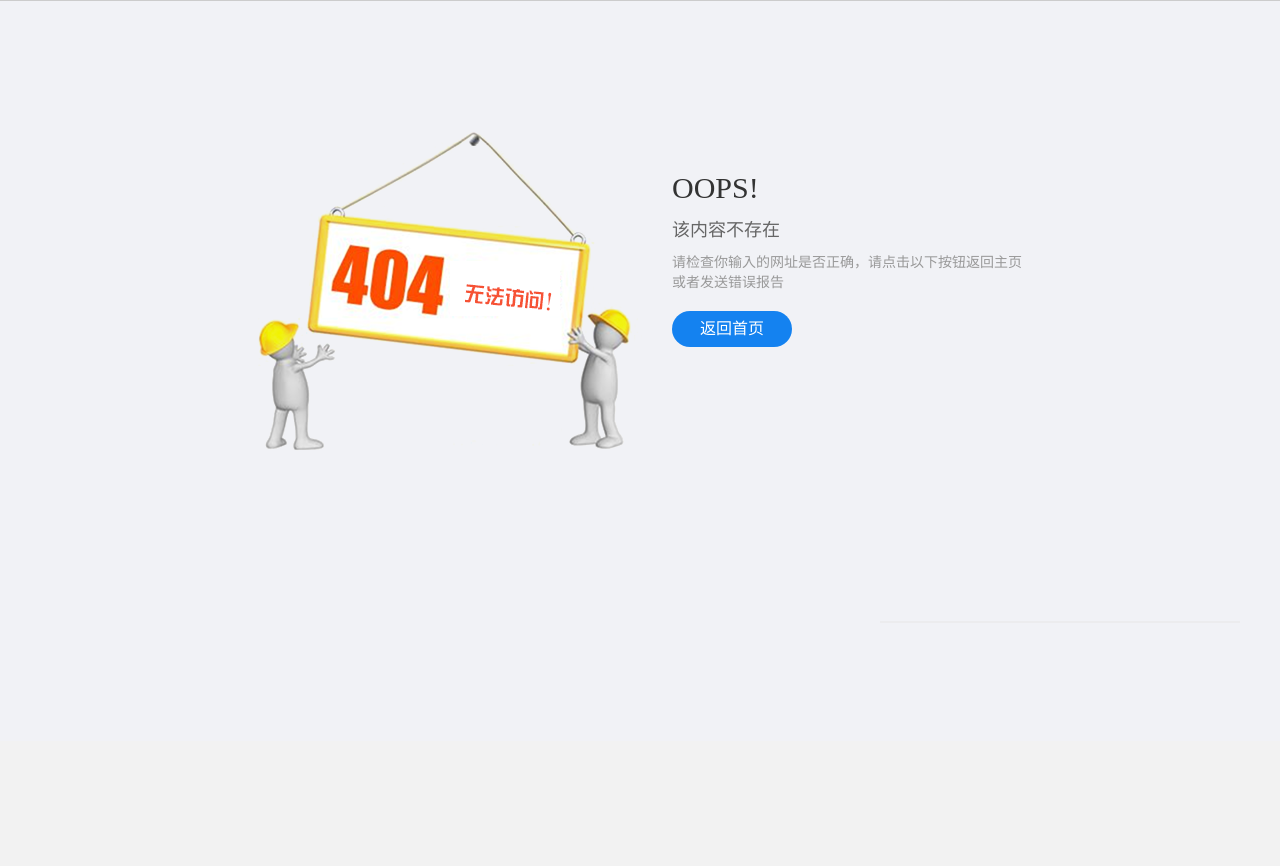
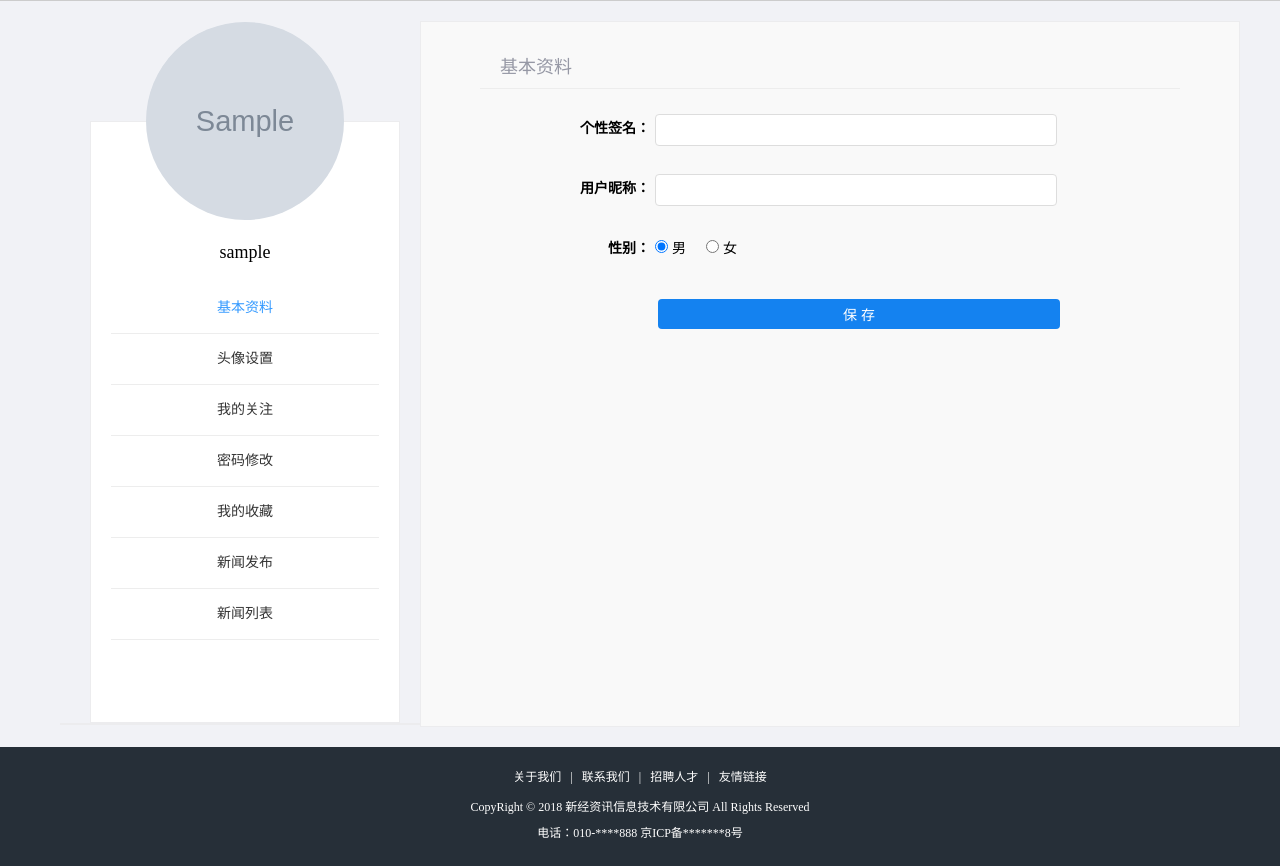
Before and after one commit to appdDoj/information18, a Flask app: page /user/info in a window 1280 px wide. Shown: the part 59-925 px from the top of the page. Before the commit the page ends 509 px from the top, so only its background shows below. Run offline with Flask 2, Linux system fonts and the light colour scheme; the visitor is signed in with stand-in values (Sample User, id 1); tables that the repository leaves empty hold one stand-in row (values such as "Sample post"); grey boxes marked "Sample" are stand-in pictures; parts of the project's set-up code (start-up, migrations or seed data) failed here and were passed over; some libraries are stand-ins or nearby versions.

```diff
--- a/information18/info/__init__.py
+++ b/information18/info/__init__.py
@@ -121,5 +121,9 @@ def create_app(config_name):
     from info.moduls.news import news_bp
     app.register_blueprint(news_bp)
 
+    # 注册用户个人中心模块的蓝图
+    from info.moduls.profile import profile_bp
+    app.register_blueprint(profile_bp)
+
     # 返回app
     return app
--- /dev/null
+++ b/information18/info/moduls/profile/views.py
@@ -0,0 +1,18 @@
+from flask import g
+from . import profile_bp
+from flask import render_template
+from info.utits.common import user_login_data
+
+
+#127.0.0.1:5000/user/info
+@profile_bp.route('/info')
+@user_login_data
+def get_user_info():
+    """展示用户个人中心数据"""
+    # 获取用户对象
+    user = g.user
+    # 组织返回数据
+    data = {
+        "user_info": user.to_dict() if user else None
+    }
+    return render_template("profile/user.html", data=data)
--- a/information18/info/templates/base.html
+++ b/information18/info/templates/base.html
@@ -30,7 +30,7 @@
                 <div class="user_login fr">
 
                     <img src="{% if data.user_info.avatar_url %}{{ data.user_info.avatar_url }}{% else %}../../static/news/images/person01.png{% endif %}" class="lgin_pic">
-                    <a href="#">{{ data.user_info.nick_name }}</a>
+                    <a href="/user/info">{{ data.user_info.nick_name }}</a>
                     <a href="javascript:;" onclick="login_out()">退出</a>
                 </div>
             {% else %}
--- /dev/null
+++ b/information18/info/templates/profile/user.html
@@ -0,0 +1,165 @@
+{% extends "base.html" %}
+
+{% block titleBlock %}
+用户中心
+{% endblock %}
+
+
+{% block contentBlock %}
+        <div class="user_menu_con fl">
+
+            <div class="user_center_pic">
+                <img src={% if data.user_info.avatar_url %}
+                    {{ data.user_info.avatar_url }}
+                {% else %}
+                    "../../static/news/images/user_pic.png"
+                {% endif %} alt="用户图片">
+            </div>
+            <div class="user_center_name">{{ data.user_info.nick_name }}</div>
+
+			<ul class="option_list">
+				<li class="active"><a href="../../static/news/html/user_base_info.html" target="main_frame">基本资料</a></li>
+				<li><a href="../../static/news/html/user_pic_info.html" target="main_frame">头像设置</a></li>
+				<li><a href="../../static/news/html/user_follow.html" target="main_frame">我的关注</a></li>
+				<li><a href="../../static/news/html/user_pass_info.html" target="main_frame">密码修改</a></li>
+				<li><a href="../../static/news/html/user_collection.html" target="main_frame">我的收藏</a></li>
+				<li><a href="../../static/news/html/user_news_release.html" target="main_frame">新闻发布</a></li>
+				<li><a href="../../static/news/html/user_news_list.html" target="main_frame">新闻列表</a></li>
+			</ul>
+		</div>
+
+		<div class="user_con fr">
+			<iframe src="../../static/news/html/user_base_info.html" frameborder="0" name="main_frame" class="main_frame" id="main_frame"></iframe>
+		</div>
+{% endblock %}
+
+{% block rankBlock %}
+
+{% endblock %}
+
+
+{#<!DOCTYPE html>#}
+{#<html lang="en">#}
+{#<head>#}
+{#	<meta charset="UTF-8">#}
+{#	<title>用户中心</title>#}
+{#	<link rel="stylesheet" type="text/css" href="../../static/news/css/reset.css">#}
+{#	<link rel="stylesheet" type="text/css" href="../../static/news/css/main.css">#}
+{#	<script type="text/javascript" src="../../static/news/js/jquery-1.12.4.min.js"></script>#}
+{#	<script type="text/javascript" src="../../static/news/js/jquery.form.min.js"></script>#}
+{#	<script type="text/javascript" src="../../static/news/js/main.js"></script>#}
+{#</head>#}
+{#<body>#}
+{#	<div class="header_con">#}
+{#		<div class="header">#}
+{#			<a href="#" class="logo fl"><img src="../../static/news/images/logo.png" alt="logo"></a>#}
+{#			<div class="user_login fr" style="display: block;">#}
+{#				<img src="../../static/news/images/user_pic.png" class="lgin_pic">#}
+{#				<a href="#">用户张山</a>#}
+{#				<a href="#">退出</a>#}
+{#			</div>#}
+{#		</div>#}
+{#	</div>#}
+{#	#}
+{#	<div class="conter_con">#}
+{#		<div class="user_menu_con fl">#}
+{#			<div class="user_center_pic">#}
+{#				<img src="../../static/news/images/user_pic.png" alt="用户图片">#}
+{#			</div>#}
+{#			<div class="user_center_name">用户张山</div>#}
+{##}
+{#			<ul class="option_list">#}
+{#				<li class="active"><a href="../../static/news/html/user_base_info.html" target="main_frame">基本资料</a></li>#}
+{#				<li><a href="../../static/news/html/user_pic_info.html" target="main_frame">头像设置</a></li>#}
+{#				<li><a href="../../static/news/html/user_follow.html" target="main_frame">我的关注</a></li>#}
+{#				<li><a href="../../static/news/html/user_pass_info.html" target="main_frame">密码修改</a></li>#}
+{#				<li><a href="../../static/news/html/user_collection.html" target="main_frame">我的收藏</a></li>#}
+{#				<li><a href="../../static/news/html/user_news_release.html" target="main_frame">新闻发布</a></li>#}
+{#				<li><a href="../../static/news/html/user_news_list.html" target="main_frame">新闻列表</a></li>#}
+{#			</ul>#}
+{#		</div>#}
+{##}
+{#		<div class="user_con fr">#}
+{#			<iframe src="../../static/news/html/user_base_info.html" frameborder="0" name="main_frame" class="main_frame" id="main_frame"></iframe>#}
+{#		</div>		#}
+{#	</div>#}
+{##}
+{#	<div class="footer">		#}
+{#		<div class="footer_links">#}
+{#			<a href="">关于我们</a>#}
+{#			<span>|</span>#}
+{#			<a href="">联系我们</a>#}
+{#			<span>|</span>#}
+{#			<a href="">招聘人才</a>#}
+{#			<span>|</span>#}
+{#			<a href="">友情链接</a>#}
+{#		</div>#}
+{#		<p class="copyright">#}
+{#			CopyRight © 2018 新经资讯信息技术有限公司 All Rights Reserved<br />#}
+{#电话：010-****888    京ICP备*******8号#}
+{#		</p>#}
+{#	</div>#}
+{#	#}
+{#	<!-- 登录表单 -->#}
+{#	<form class="login_form_con">#}
+{#		<div class="login_form">#}
+{#			<div class="login_title">#}
+{#				<h3>登 录</h3>#}
+{#				<a href="javascript:;" class="shutoff"></a>#}
+{#			</div>#}
+{#			<div class="form_group">				#}
+{#				<input type="text" name="username" autocomplete="off">#}
+{#				<div class="input_tip">用户名/手机号</div>#}
+{#			</div>#}
+{#			<div class="form_group">				#}
+{#				<input type="password" name="password">#}
+{#				<div class="input_tip">密码(不少于6位)</div>#}
+{#			</div>#}
+{#			<input type="submit" name="" value="登 录" class="input_sub">#}
+{#			<div class="down_link">还没有账号？<a href="#" class="to_register">立即注册</a></div>#}
+{#		</div>#}
+{#		<div class="mask"></div>#}
+{#	</form>#}
+{#	#}
+{#	<!-- 注册表单 -->#}
+{#	<form class="register_form_con">#}
+{#		<div class="register_form">#}
+{#			<div class="register_title">#}
+{#				<h3>注 册</h3>#}
+{#				<a href="javascript:;" class="shutoff"></a>#}
+{#			</div>#}
+{#			<div class="form_group">				#}
+{#				<input type="text" name="username" autocomplete="off" class="phone_input">#}
+{#				<div class="input_tip">手机号</div>#}
+{#				<div class="error_tip">手机号不能为空</div>#}
+{#			</div>#}
+{#			<div class="form_group">				#}
+{#				<input type="password" name="code_pwd" class="code_pwd">#}
+{#				<div class="input_tip">手机验证码</div>#}
+{#				<a href="javascript:;" class="get_code">点击获取验证码</a>#}
+{#				<div class="error_tip">验证码不能为空</div>#}
+{#			</div>#}
+{#			<div class="form_group">				#}
+{#				<input type="password" name="password" class="pass_input">#}
+{#				<div class="input_tip">密码(不少于6位)</div>#}
+{#				<div class="error_tip">密码不能为空</div>#}
+{#			</div>#}
+{#			<div class="form_group">				#}
+{#				<input type="password" name="code_pwd" class="code_pwd">#}
+{#				<div class="input_tip">图形验证码</div>#}
+{#				<img src="../../static/news/images/pic_code.png" class="get_pic_code">#}
+{#				<div class="error_tip">图形码不能为空</div>#}
+{#			</div>#}
+{#			#}
+{#			<div  class="form_group2 clearfix">#}
+{#				<input type="checkbox" class="agree_input" checked>#}
+{#				<p>同意使用条款，并已阅读"跟帖评论自律管理承诺书"</p>#}
+{#				<div class="error_tip">请勾选</div>#}
+{#			</div>#}
+{#			<input type="submit" name="" value="注 册" class="input_sub">#}
+{#			<div class="down_link">已有账号？<a href="#" class="to_login">立即登录</a></div>#}
+{#		</div>#}
+{#		<div class="mask"></div>#}
+{#	</form>#}
+{#</body>#}
+{#</html>#}
```
Also changed, not shown: information18/info/moduls/profile/__init__.py (added, +7 -0 lines).
